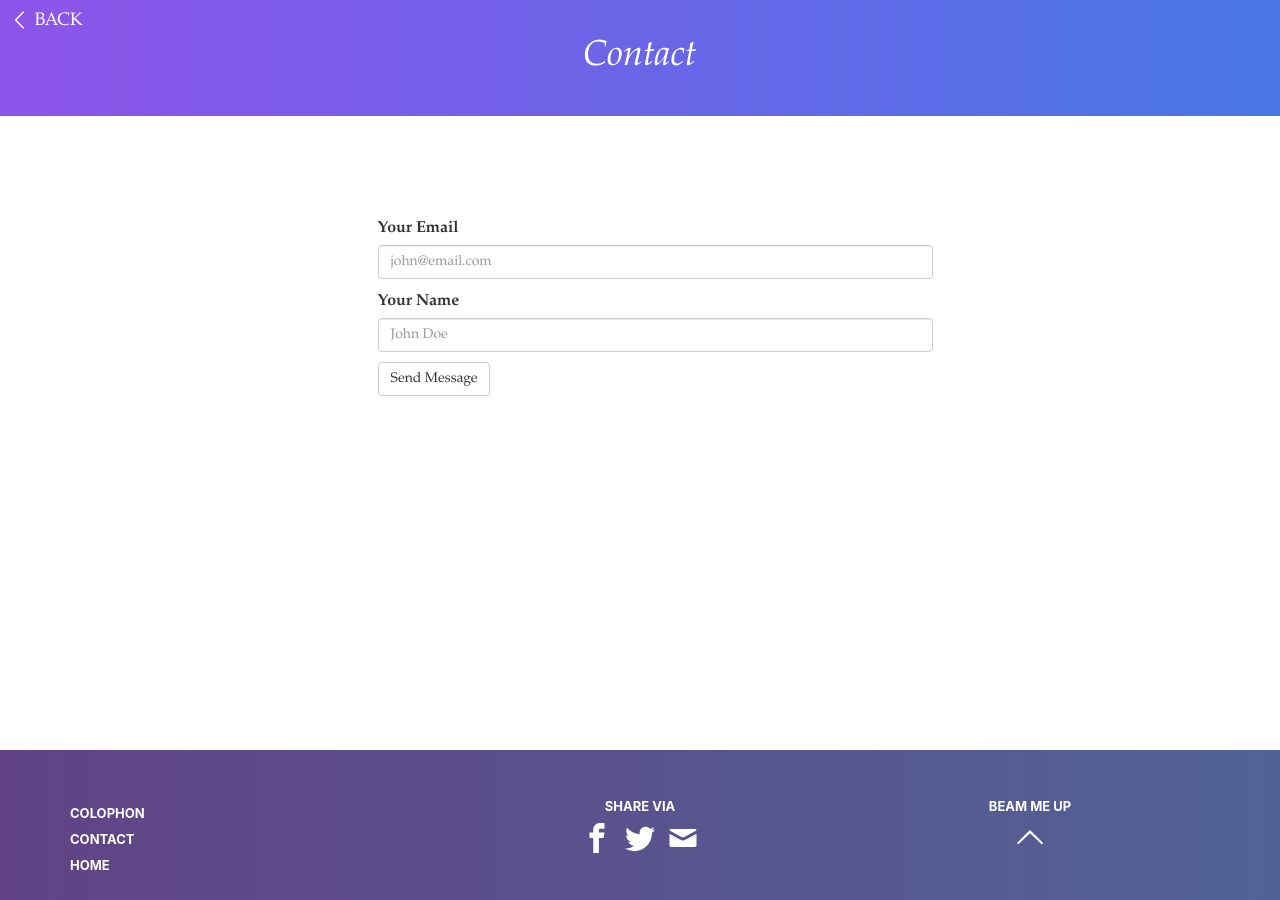
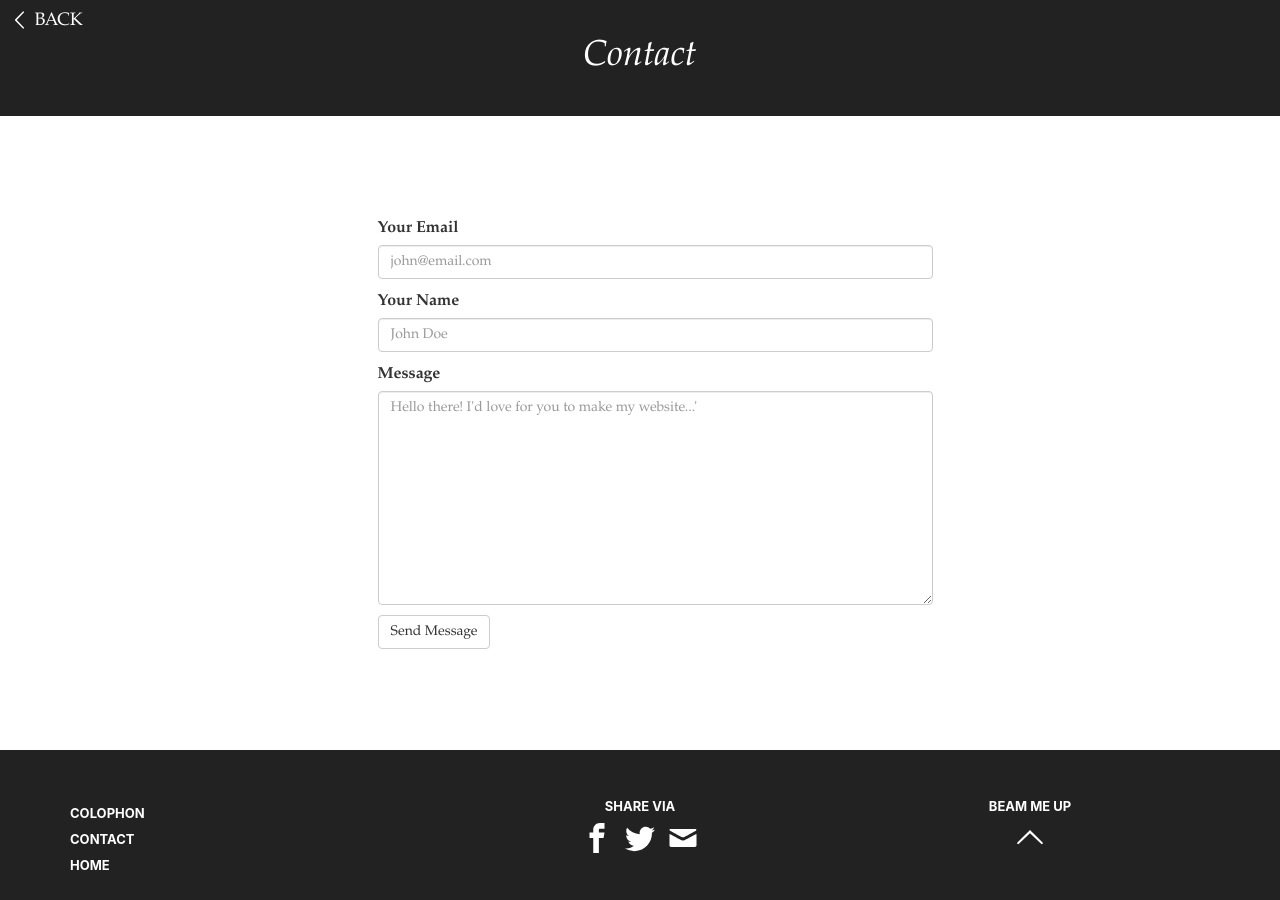
Before and after one commit to pschfr/pschfr.github.io-old, a Jekyll site: the page built from pages/contact.html, in a window 1280 px wide. Built offline with Jekyll 4.4.1, drawn with Linux system fonts in a browser that asks for light colours.

Commit message:
added unsplash-powered background, message box in contact form

```diff
--- a/_includes/footer.html
+++ b/_includes/footer.html
@@ -1,4 +1,4 @@
-<footer class="container-fluid site-footer font-bold text-upper">
+<footer id="footer" class="container-fluid site-footer font-bold text-upper">
 	<div class="container">
 		<div class="row">
 			<div class="col-sm-4 col-xs-12">
@@ -32,4 +32,6 @@
 </script>
 {% if page.title == 'Home' %}
 <script src="js/lastfm.js"></script>
+<script src="js/unsplash-source.min.js"></script>
+<script src="js/unsplash.js"></script>
 {% endif %}
--- a/_includes/header.html
+++ b/_includes/header.html
@@ -1,12 +1,12 @@
 <header id="top" class="site-header {% if page.url == "/" %}home{% endif %}">
 	{% if page.url == "/" %}
 		<div class="wrap">
-			<div class="fade-in-down">
+			<div class="fade-in">
 				<h1 class="site-title font-normal">{{ site.title }}</h1>
 				<h3 class="site-tagline font-normal">web designer <span class="amp">&amp;</span>developer</h3>
 			</div>
 		</div>
-		<a class='arrow no-underline fade-in-up' href='#about'>
+		<a class='arrow no-underline fade-in' href='#about'>
 			<svg><use xlink:href="/symbol-defs.svg#chevron-down"></use></svg>
 		</a>
 	</div>
--- a/_sass/_style.sass
+++ b/_sass/_style.sass
@@ -81,10 +81,7 @@
 	margin:  0
 // LAYOUT
 header
-	background: #6C65E8
-	background: -webkit-linear-gradient(right,   #4776E6, #8E54E9)
-	background:    -moz-linear-gradient(to left, #4776E6, #8E54E9)
-	background:         linear-gradient(to left, #4776E6, #8E54E9)
+	background: #222 no-repeat center/cover fixed
 	color: white
 header.home
 	height: 100vh
@@ -169,10 +166,7 @@
 #contact h2 a
 	display: inline-block
 footer
-	background: #59538D
-	background: -webkit-linear-gradient(right,   #516395, #614385)
-	background:    -moz-linear-gradient(to left, #516395, #614385)
-	background:         linear-gradient(to left, #516395, #614385)
+	background: #222 no-repeat center/cover fixed
 	position: relative
 	text-align: center
 	padding: 5rem 0 0
@@ -216,24 +210,11 @@
 	header a:hover svg, footer a:hover svg
 		@include prefix(transform, none, webkit moz)
 
-@keyframes fadeInDown
+@keyframes fadeIn
 	from
 		opacity: 0
-		@include prefix(transform, translate3d(0, -100%, 0), webkit moz)
 	to
 		opacity: 1
-		@include prefix(transform, none, webkit moz)
 
-.fade-in-down
-	@include prefix(animation, 1s cubic-bezier(0.68, -0.55, 0.265, 1.55) .5s both fadeInDown, webkit moz)
-
-@keyframes fadeInUp
-	from
-		opacity: 0
-		@include prefix(transform, translate3d(0, 100%, 0), webkit moz)
-	to
-		opacity: 1
-		@include prefix(transform, none, webkit moz)
-
-.fade-in-up
-	@include prefix(animation, 1s cubic-bezier(0.68, -0.55, 0.265, 1.55) 1.5s both fadeInUp, webkit moz)
+.fade-in
+	@include prefix(animation, 1s cubic-bezier(0.68, -0.55, 0.265, 1.55) .5s both fadeIn, webkit moz)
--- a/pages/contact.html
+++ b/pages/contact.html
@@ -14,6 +14,10 @@
 			<label for="name">Your Name</label>
 			<input type="text" name="name" class="form-control" placeholder="John Doe">
 		</p>
+		<p>
+			<label for="message">Message</label>
+			<textarea name="message" class="form-control" placeholder="Hello there! I'd love for you to make my website...'" cols="30" rows="10"></textarea>
+		</p>
 		<input type="text" name="_gotcha" style="display:none">
 		<input type="hidden" name="_format" value="plain">
 		<input type="button" id="submit-button" class="btn btn-default" onclick="checkValidation();" value="Send Message">
```
Also changed, not shown: js/unsplash.js (added, +16 -0 lines), js/unsplash-source.min.js (added).
